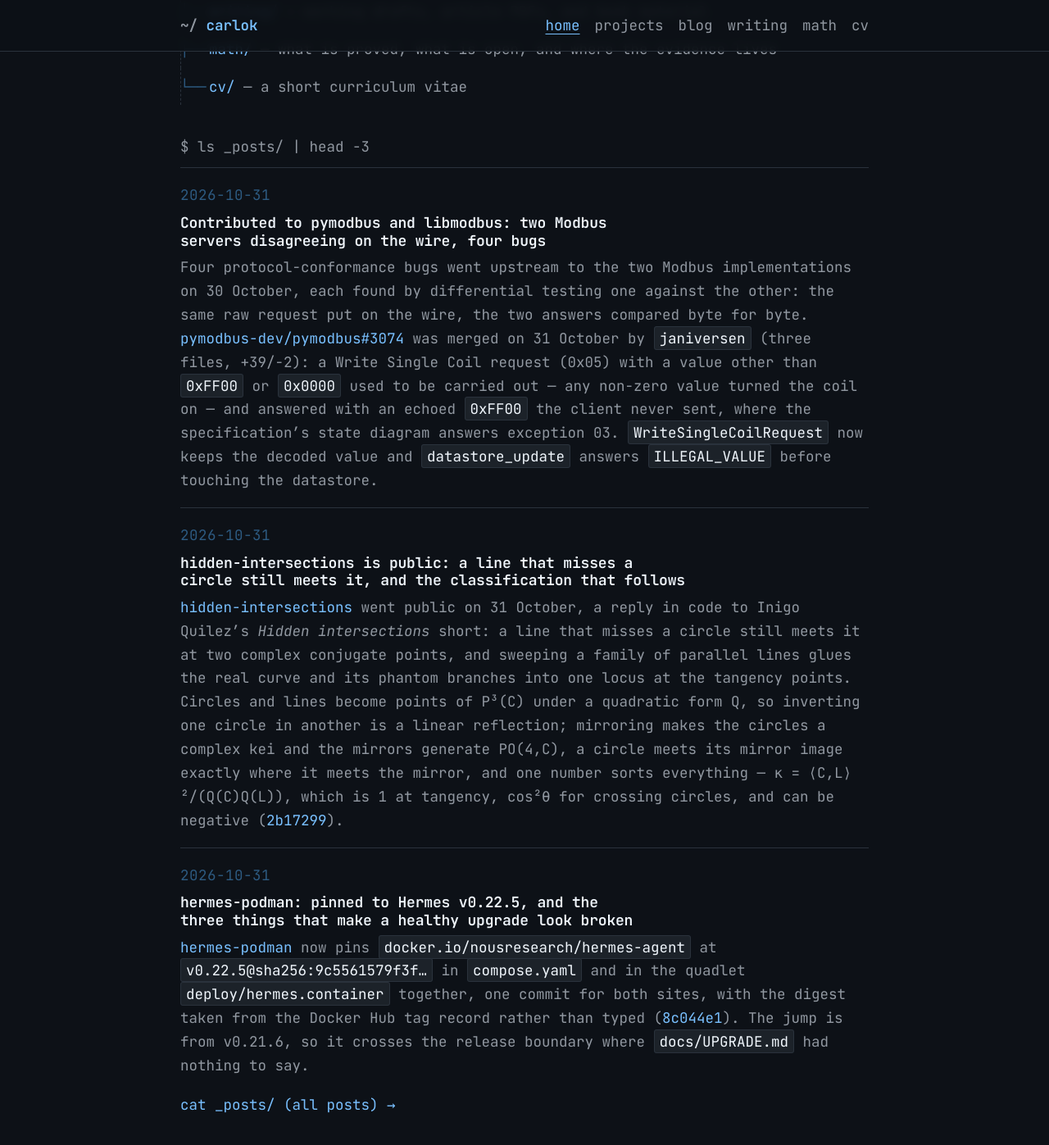
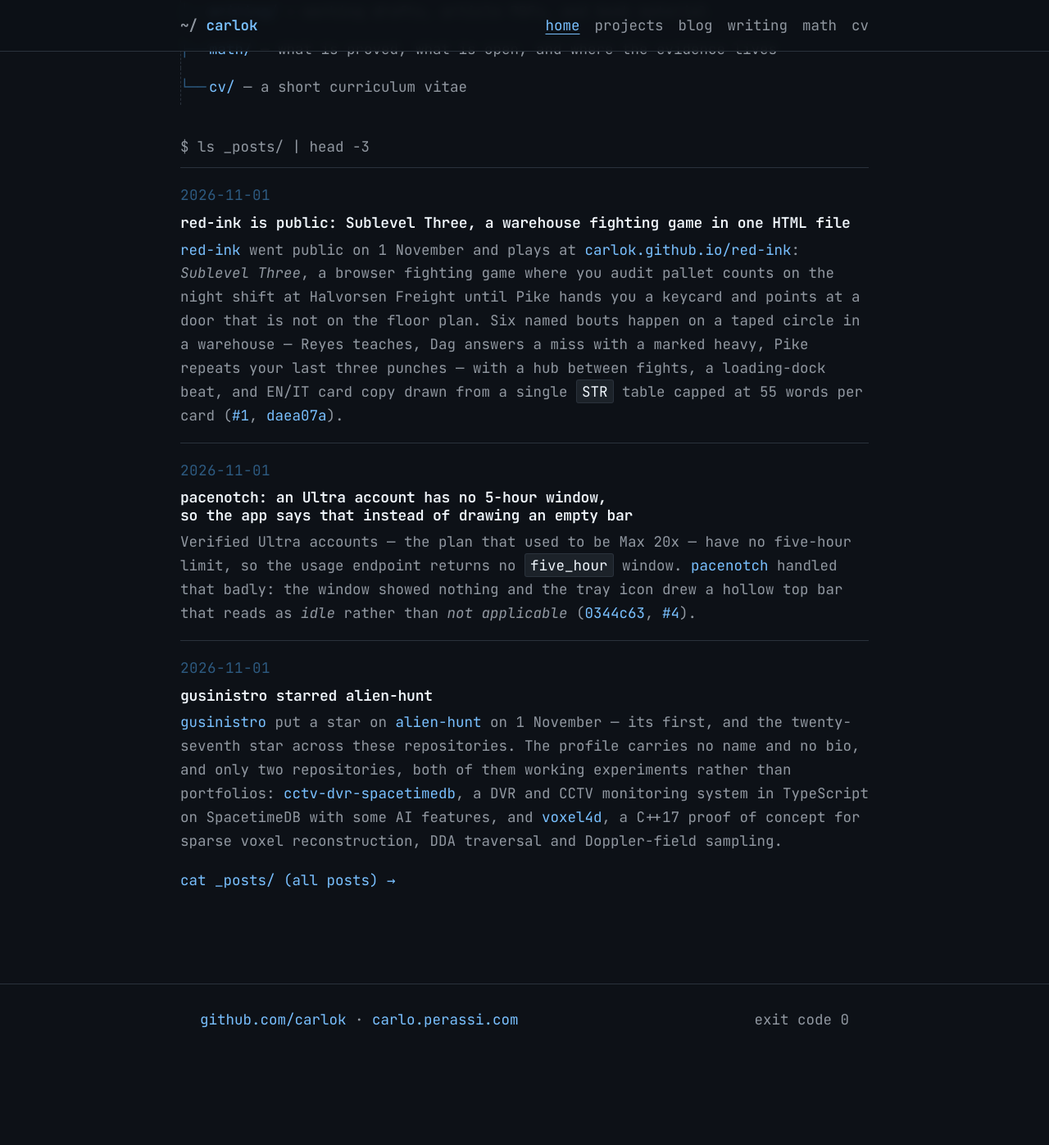
Before and after one commit to carlok/carlok.github.io, a Jekyll site: the page built from index.md, in a window 1280 px wide and 1400 px high, scrolled down 797 px. Shown: the top 1397 px of the window at 82% size. Built offline with Jekyll 4.4.1, drawn with Linux system fonts in a browser that asks for light colours; after the commit the page ends 2112 px from its top, so only the background shows below that.

Commit message:
posts: red-ink public, diaz notes v1.40-v1.41 five exponentials, pacenotch Ultra no 5h window, gusinistro star; projects: red-ink

```diff
--- /dev/null
+++ b/_posts/2026-11-01-gusinistro-starred-alien-hunt.md
@@ -0,0 +1,9 @@
+---
+title: "gusinistro starred alien-hunt"
+date: 2026-11-01
+tags: [github, meta]
+---
+
+[gusinistro](https://github.com/gusinistro) put a star on [alien-hunt](https://github.com/carlok/alien-hunt) on 1 November — its first, and the twenty-seventh star across these repositories. The profile carries no name and no bio, and only two repositories, both of them working experiments rather than portfolios: [cctv-dvr-spacetimedb](https://github.com/gusinistro/cctv-dvr-spacetimedb), a DVR and CCTV monitoring system in TypeScript on SpacetimeDB with some AI features, and [voxel4d](https://github.com/gusinistro/voxel4d), a C++17 proof of concept for sparse voxel reconstruction, DDA traversal and Doppler-field sampling.
+
+That reads as the same instinct alien-hunt is built on: something counts only when it can be observed directly — a reproducer that runs, a traversal that is traced through the volume — rather than inferred from a document.
--- /dev/null
+++ b/_posts/2026-11-01-pacenotch-ultra-no-five-hour-window.md
@@ -0,0 +1,11 @@
+---
+title: "pacenotch: an Ultra account has no 5-hour window, so the app says that instead of drawing an empty bar"
+date: 2026-11-01
+tags: [tool]
+---
+
+Verified Ultra accounts — the plan that used to be Max 20x — have no five-hour limit, so the usage endpoint returns no `five_hour` window. [pacenotch](https://github.com/carlok/pacenotch) handled that badly: the window showed nothing and the tray icon drew a hollow top bar that reads as *idle* rather than *not applicable* ([0344c63](https://github.com/carlok/pacenotch/commit/0344c63), [#4](https://github.com/carlok/pacenotch/pull/4)).
+
+The fix adds a `View.NoSession` state — windows exist, none of them is `five_hour` — and each surface says it in its own register: a dim "no 5-hour limit reported (Ultra plans have none)" line in the window, a `5h none` row in the compact layout, and a tray icon holding only the 7-day bar, centred, when that one exists. The GUI's no-windows text now names Ultra, while the CLI text is deliberately untouched so the reference-script parity test keeps passing, and no 5-hour bar is ever invented out of the 7-day numbers.
+
+Two fixtures carry it — `ultra-seven-day-only` and `ultra-five-hour-null`, with golden output, screenshots and a README note — over `make test`, `make test-gui` and `go vet -tags gui` at 100% GUI coverage and 99.8% on the module. The honest limit is in the pull request: nobody has seen a real Ultra endpoint response, so the code treats `five_hour` as missing when it is absent *or* null, which is what `Parse` already dropped.
--- /dev/null
+++ b/_posts/2026-11-01-red-ink-sublevel-three-public.md
@@ -0,0 +1,11 @@
+---
+title: "red-ink is public: Sublevel Three, a warehouse fighting game in one HTML file"
+date: 2026-11-01
+tags: [games, project]
+---
+
+[red-ink](https://github.com/carlok/red-ink) went public on 1 November and plays at [carlok.github.io/red-ink](https://carlok.github.io/red-ink/): *Sublevel Three*, a browser fighting game where you audit pallet counts on the night shift at Halvorsen Freight until Pike hands you a keycard and points at a door that is not on the floor plan. Six named bouts happen on a taped circle in a warehouse — Reyes teaches, Dag answers a miss with a marked heavy, Pike repeats your last three punches — with a hub between fights, a loading-dock beat, and EN/IT card copy drawn from a single `STR` table capped at 55 words per card ([#1](https://github.com/carlok/red-ink/pull/1), [daea07a](https://github.com/carlok/red-ink/commit/daea07a)).
+
+It is one HTML file against a tree-shaken `@babylonjs/core` 9.30.0 build plus the glTF loader, no build step to play, and it runs from the files on disk: Google Fonts when online, system fonts when not. Keyboard and standard gamepad both work, touch gets a move stick and a button cluster, and dropping a `.glb` on the title card swaps the auditor for an imported avatar while every other fighter is built in code. Apache-2.0 with a `NOTICE`, sounds CC0.
+
+The last two sprints were release work rather than features, and the numbers are the point of them. The back half of the card was not a curve at all — the bot won 95% of Voss fights and 75% of Chen's on 200 seeded fights at Normal — so two `BOUTS` rows were retuned to 36% and 30%, giving a monotonic 90.5 / 67.5 / 44 / 36 / 30 / 22% across the six foes ([b49ad0f](https://github.com/carlok/red-ink/commit/b49ad0f), [5ffa37a](https://github.com/carlok/red-ink/commit/5ffa37a), [#3](https://github.com/carlok/red-ink/pull/3)). Alongside it came a headless-Chrome regression suite at 22/22 covering bouts, the hub and dock, input and an offline `file://` run, axe and Lighthouse probes on local devDependencies, `lang`, charset and a main landmark on the page, a card stamp whose contrast survives the paper background, an offline zip target, and fullscreen on the first intro for touch and narrow viewports with a `sublevel-fs` opt-out and no throw on iOS ([#2](https://github.com/carlok/red-ink/pull/2), [5aa08fe](https://github.com/carlok/red-ink/commit/5aa08fe)).
--- a/projects.md
+++ b/projects.md
@@ -72,6 +72,7 @@ permalink: /projects/
 
 ## Visual and interactive systems
 
+- [red-ink](https://github.com/carlok/red-ink) — *Sublevel Three*, a browser fighting game in one HTML file: a warehouse, six named bouts, a story frame about a door that is not on the floor plan, keyboard/gamepad/touch, live tuning measured against seeded bot win rates, and a headless regression suite that also plays it offline from `file://`.
 - [consculpta](https://github.com/carlok/consculpta) — browser-only breeder of 3D sculptures: formulas over simplex noise, mutated as trees, raymarched in WebGL 2, with a genome editor, Shadertoy export and an optional bring-your-own-key AI co-breeder.
 - [agility-trainer](https://github.com/carlok/agility-trainer) — mobile-first bodyweight agility trainer.
 - [solids-hunter](https://github.com/carlok/solids-hunter) — first-person boolean-rule hunt: Babylon.js game with gamepad support and a shadow-pass watchdog.
```
Also changed, not shown: _posts/2026-11-01-diaz-modulus-lean-notes-1-40-1-41-five-exponentials.md (added, +11 -0 lines).
